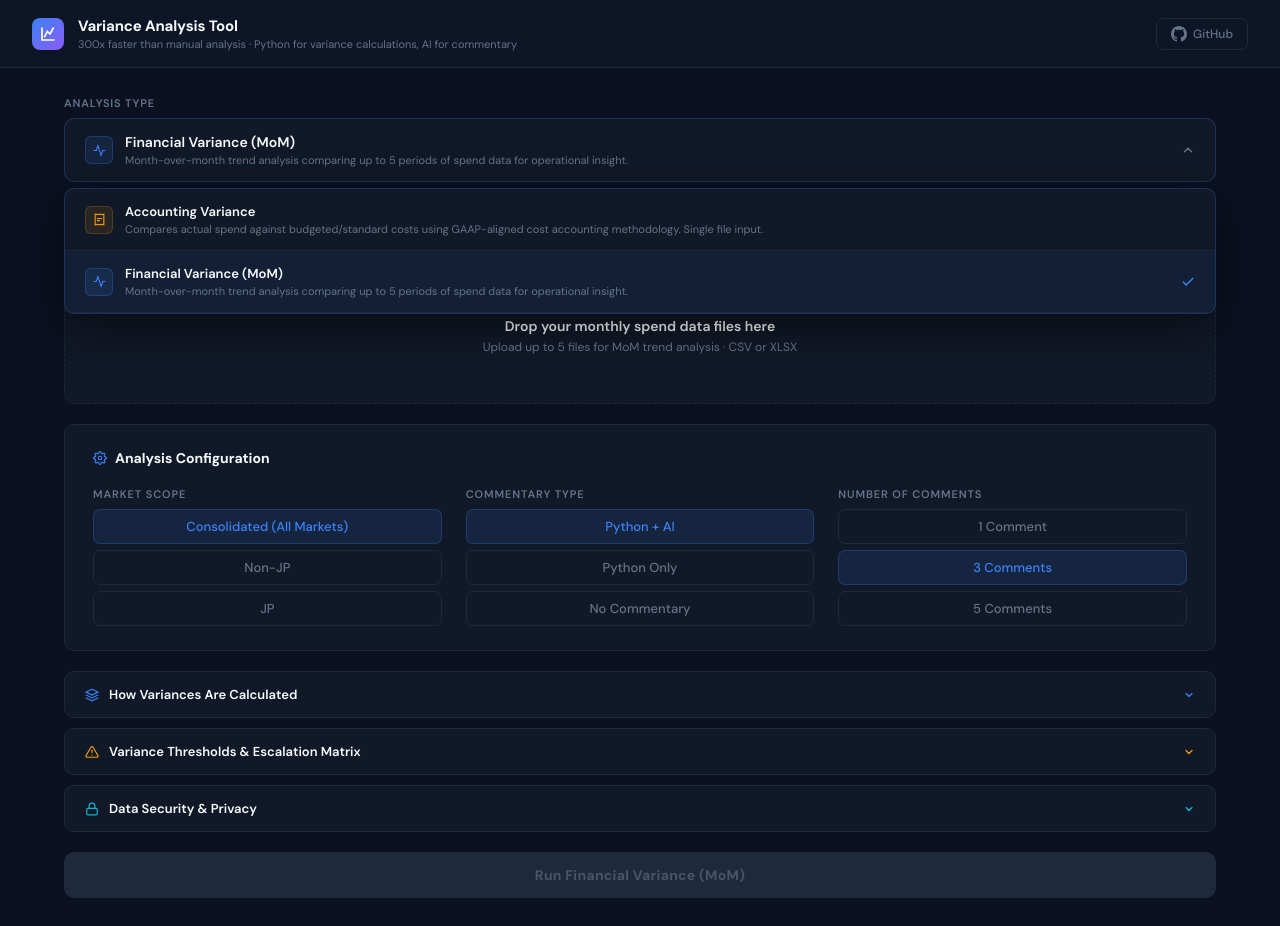
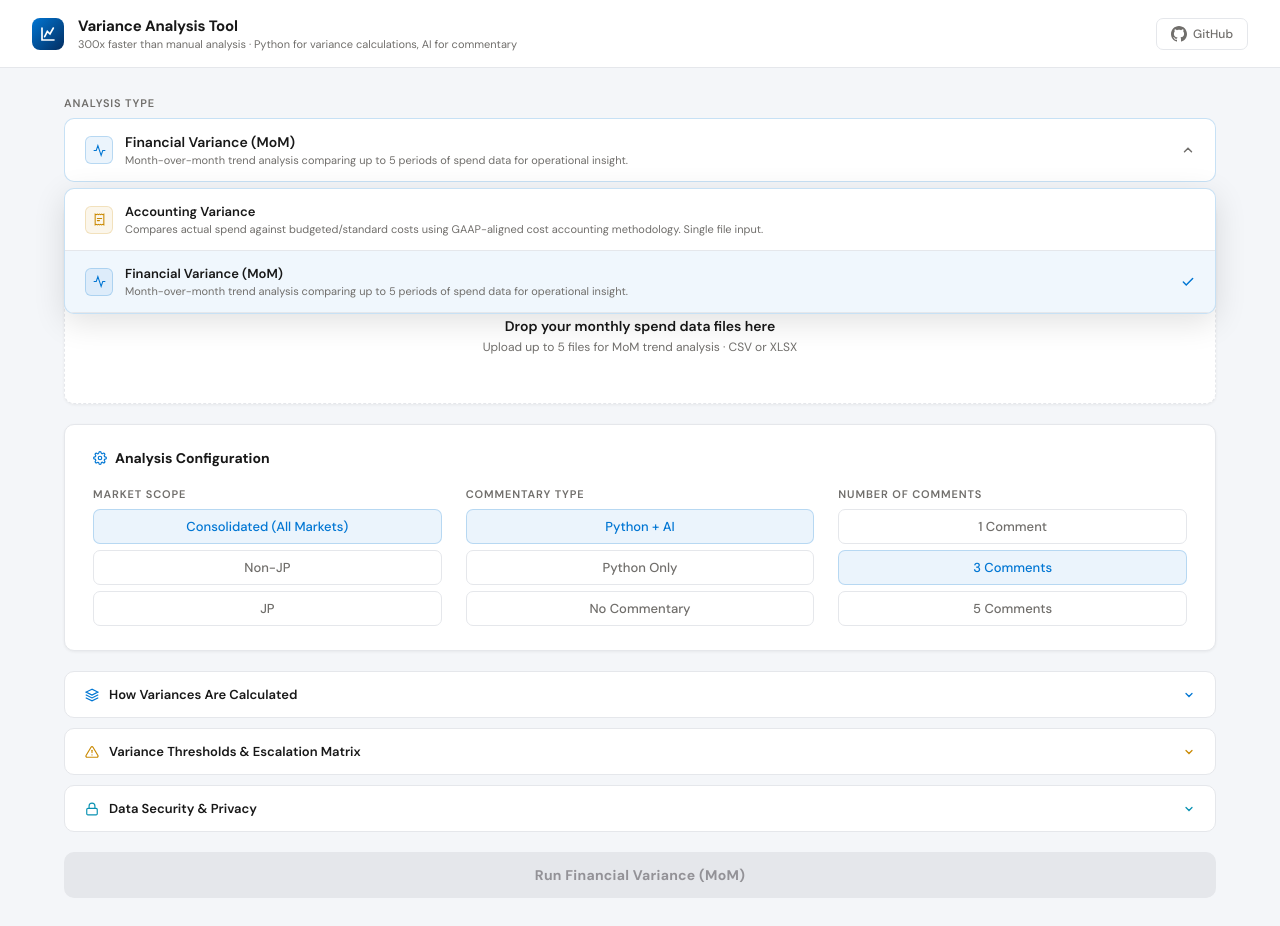
Before and after one commit to dhakshanayashwanth/variance-analysis-tool, a React (Vite) app: page / in a window 1280 px wide. Both pictures are taken after a click on the button 640 px from the left and 150 px from the top of the page. Built offline with nearby package versions, Linux system fonts and the light colour scheme.

Commit message:
Update App.jsx

```diff
--- a/src/App.jsx
+++ b/src/App.jsx
@@ -186,36 +186,36 @@ const fmtVar = (n) => {
 };
 const fmtPct = (n) => `${n >= 0 ? "+" : ""}${n.toFixed(1)}%`;
 
-// ─── Colors & Theme ───
+// ─── Colors & Theme (Salesforce Lightning-aligned) ───
 const t = {
-  bg: "#0B1121",
-  card: "#111827",
-  cardBorder: "#1E293B",
-  cardHover: "#151D2E",
-  accent: "#3B82F6",
-  accentDim: "rgba(59,130,246,0.12)",
-  accentBorder: "rgba(59,130,246,0.25)",
-  green: "#10B981",
-  greenDim: "rgba(16,185,129,0.12)",
-  greenBorder: "rgba(16,185,129,0.25)",
-  red: "#EF4444",
-  redDim: "rgba(239,68,68,0.1)",
-  redBorder: "rgba(239,68,68,0.2)",
-  amber: "#F59E0B",
-  amberDim: "rgba(245,158,11,0.1)",
-  amberBorder: "rgba(245,158,11,0.2)",
-  white: "#F8FAFC",
-  text: "#CBD5E1",
-  textDim: "#64748B",
-  textMuted: "#475569",
-  headerBg: "#0F172A",
-  rowHover: "rgba(59,130,246,0.04)",
-  divider: "#1E293B",
-  purple: "#8B5CF6",
-  purpleDim: "rgba(139,92,246,0.12)",
-  cyan: "#06B6D4",
-  cyanDim: "rgba(6,182,212,0.10)",
-  cyanBorder: "rgba(6,182,212,0.25)",
+  bg: "#F4F6F9",
+  card: "#FFFFFF",
+  cardBorder: "#E5E7EB",
+  cardHover: "#F9FAFB",
+  accent: "#0176D3",
+  accentDim: "rgba(1,118,211,0.08)",
+  accentBorder: "rgba(1,118,211,0.22)",
+  green: "#2E844A",
+  greenDim: "rgba(46,132,74,0.08)",
+  greenBorder: "rgba(46,132,74,0.22)",
+  red: "#EA001E",
+  redDim: "rgba(234,0,30,0.06)",
+  redBorder: "rgba(234,0,30,0.18)",
+  amber: "#CA8A04",
+  amberDim: "rgba(202,138,4,0.08)",
+  amberBorder: "rgba(202,138,4,0.20)",
+  white: "#181818",
+  text: "#3E3E3C",
+  textDim: "#706E6B",
+  textMuted: "#939297",
+  headerBg: "#F7F9FB",
+  rowHover: "rgba(1,118,211,0.04)",
+  divider: "#E5E7EB",
+  purple: "#7B61FF",
+  purpleDim: "rgba(123,97,255,0.08)",
+  cyan: "#0891B2",
+  cyanDim: "rgba(8,145,178,0.07)",
+  cyanBorder: "rgba(8,145,178,0.22)",
 };
 
 // ─── Info Dropdown Component ───
@@ -243,7 +243,7 @@ function InfoDropdown({ icon, title, color, borderColor, bgColor, children }) {
           fontFamily: "inherit",
           transition: "background 0.15s",
         }}
-        onMouseEnter={(e) => { if (!open) e.currentTarget.style.background = "rgba(255,255,255,0.02)"; }}
+        onMouseEnter={(e) => { if (!open) e.currentTarget.style.background = "rgba(0,0,0,0.02)"; }}
         onMouseLeave={(e) => { if (!open) e.currentTarget.style.background = "transparent"; }}
       >
         <div style={{ display: "flex", alignItems: "center", gap: 10 }}>
@@ -297,7 +297,7 @@ function DriverCostCenter({ costCenter, supplier, variance }) {
       </button>
       {open && (
         <div style={{ padding: "0 14px 14px 56px", animation: "fadeIn 0.15s ease" }}>
-          <div style={{ background: "rgba(255,255,255,0.02)", borderRadius: 8, border: `1px solid ${t.divider}`, padding: "14px 18px" }}>
+          <div style={{ background: "rgba(0,0,0,0.02)", borderRadius: 8, border: `1px solid ${t.divider}`, padding: "14px 18px" }}>
             <div style={{ display: "grid", gridTemplateColumns: "1fr 1fr", gap: 16, marginBottom: 12 }}>
               <div>
                 <div style={{ fontSize: 10, fontWeight: 600, color: t.textDim, textTransform: "uppercase", letterSpacing: "0.06em", marginBottom: 4 }}>Supplier</div>
@@ -337,12 +337,12 @@ function DriverGroup({ category, drivers, groupTotal }) {
       <button
         onClick={() => setOpen(!open)}
         style={{
-          width: "100%", padding: "14px 18px", background: "rgba(59,130,246,0.04)", border: "none",
+          width: "100%", padding: "14px 18px", background: "rgba(1,118,211,0.04)", border: "none",
           cursor: "pointer", display: "flex", alignItems: "center", justifyContent: "space-between",
           fontFamily: "inherit", transition: "background 0.1s",
         }}
-        onMouseEnter={(e) => e.currentTarget.style.background = "rgba(59,130,246,0.08)"}
-        onMouseLeave={(e) => e.currentTarget.style.background = "rgba(59,130,246,0.04)"}
+        onMouseEnter={(e) => e.currentTarget.style.background = "rgba(1,118,211,0.08)"}
+        onMouseLeave={(e) => e.currentTarget.style.background = "rgba(1,118,211,0.04)"}
       >
         <div style={{ display: "flex", alignItems: "center", gap: 10 }}>
           <svg width="12" height="12" viewBox="0 0 24 24" fill="none" stroke={t.accent} strokeWidth="2.5" strokeLinecap="round"
@@ -442,7 +442,7 @@ export default function VarianceAnalysisTool() {
   const marketLabel = market === "all" ? "Consolidated (All Markets)" : market === "nonjp" ? "Non-JP Markets" : "JP Market";
 
   // ─── Styles ───
-  const sCard = { background: t.card, border: `1px solid ${t.cardBorder}`, borderRadius: 10 };
+  const sCard = { background: t.card, border: `1px solid ${t.cardBorder}`, borderRadius: 10, boxShadow: "0 1px 3px rgba(0,0,0,0.06)" };
   const sLabel = { fontSize: 11, fontWeight: 600, color: t.textDim, textTransform: "uppercase", letterSpacing: "0.08em", marginBottom: 8 };
   const sBtn = (active) => ({
     padding: "8px 16px",
@@ -457,7 +457,7 @@ export default function VarianceAnalysisTool() {
     fontFamily: "inherit",
   });
   const sTh = { padding: "10px 14px", textAlign: "left", fontSize: 11, fontWeight: 600, color: t.textDim, textTransform: "uppercase", letterSpacing: "0.06em", borderBottom: `1px solid ${t.divider}`, background: t.headerBg };
-  const sTd = (i) => ({ padding: "10px 14px", fontSize: 13, color: t.text, borderBottom: `1px solid ${t.divider}`, background: i % 2 === 0 ? "transparent" : "rgba(255,255,255,0.01)" });
+  const sTd = (i) => ({ padding: "10px 14px", fontSize: 13, color: t.text, borderBottom: `1px solid ${t.divider}`, background: i % 2 === 0 ? "transparent" : "rgba(0,0,0,0.015)" });
 
   const varColor = (v) => v >= 0 ? t.red : t.green;
   const varBg = (v) => v >= 0 ? t.redDim : t.greenDim;
@@ -472,9 +472,9 @@ export default function VarianceAnalysisTool() {
       `}</style>
 
       {/* ═══ Header ═══ */}
-      <div style={{ padding: "16px 32px", borderBottom: `1px solid ${t.divider}`, display: "flex", alignItems: "center", justifyContent: "space-between", background: "rgba(15,23,42,0.8)", backdropFilter: "blur(12px)" }}>
+      <div style={{ padding: "16px 32px", borderBottom: `1px solid ${t.divider}`, display: "flex", alignItems: "center", justifyContent: "space-between", background: "rgba(255,255,255,0.95)", backdropFilter: "blur(12px)" }}>
         <div style={{ display: "flex", alignItems: "center", gap: 14 }}>
-          <div style={{ width: 32, height: 32, borderRadius: 8, background: `linear-gradient(135deg, ${t.accent}, ${t.purple})`, display: "flex", alignItems: "center", justifyContent: "center" }}>
+          <div style={{ width: 32, height: 32, borderRadius: 8, background: `linear-gradient(135deg, #0176D3, #032D60)`, display: "flex", alignItems: "center", justifyContent: "center" }}>
             <svg width="16" height="16" viewBox="0 0 24 24" fill="none" stroke="white" strokeWidth="2.5" strokeLinecap="round"><path d="M3 3v18h18"/><path d="M7 16l4-8 4 4 5-9"/></svg>
           </div>
           <div>
@@ -556,7 +556,7 @@ export default function VarianceAnalysisTool() {
               <div style={{
                 position: "absolute", top: "100%", left: 0, right: 0, zIndex: 50,
                 marginTop: 6, borderRadius: 10, border: `1px solid ${t.accentBorder}`,
-                background: t.card, boxShadow: "0 12px 40px rgba(0,0,0,0.5)",
+                background: t.card, boxShadow: "0 8px 32px rgba(0,0,0,0.12)",
                 animation: "fadeIn 0.15s ease", overflow: "hidden",
               }}>
                 {Object.entries(analysisTypes).map(([key, val]) => (
@@ -565,14 +565,14 @@ export default function VarianceAnalysisTool() {
                     onClick={() => { setAnalysisType(key); setTypeDropdownOpen(false); setFiles([]); }}
                     style={{
                       width: "100%", padding: "14px 20px",
-                      background: analysisType === key ? "rgba(59,130,246,0.06)" : "transparent",
+                      background: analysisType === key ? "rgba(1,118,211,0.06)" : "transparent",
                       border: "none", borderBottom: `1px solid ${t.divider}`,
                       cursor: "pointer", fontFamily: "inherit",
                       display: "flex", alignItems: "center", gap: 12,
                       transition: "background 0.1s",
                     }}
-                    onMouseEnter={(e) => e.currentTarget.style.background = "rgba(59,130,246,0.08)"}
-                    onMouseLeave={(e) => e.currentTarget.style.background = analysisType === key ? "rgba(59,130,246,0.06)" : "transparent"}
+                    onMouseEnter={(e) => e.currentTarget.style.background = "rgba(1,118,211,0.08)"}
+                    onMouseLeave={(e) => e.currentTarget.style.background = analysisType === key ? "rgba(1,118,211,0.06)" : "transparent"}
                   >
                     <div style={{
                       width: 28, height: 28, borderRadius: 6,
@@ -662,7 +662,7 @@ export default function VarianceAnalysisTool() {
                       <div key={i} style={{
                         display: "flex", alignItems: "center", justifyContent: "space-between",
                         padding: "8px 14px", borderRadius: 7,
-                        background: "rgba(255,255,255,0.02)", border: `1px solid ${t.divider}`,
+                        background: "rgba(0,0,0,0.02)", border: `1px solid ${t.divider}`,
                       }}>
                         <div style={{ display: "flex", alignItems: "center", gap: 10 }}>
                           <svg width="14" height="14" viewBox="0 0 24 24" fill="none" stroke={t.textDim} strokeWidth="2" strokeLinecap="round">
@@ -772,7 +772,7 @@ export default function VarianceAnalysisTool() {
                 <div style={{ marginTop: 4 }}>
                   <div style={{
                     padding: "12px 16px", borderRadius: 8,
-                    background: "rgba(0,0,0,0.25)", border: `1px solid ${t.divider}`,
+                    background: "rgba(0,0,0,0.03)", border: `1px solid ${t.divider}`,
                     fontFamily: "'JetBrains Mono', monospace", fontSize: 14, fontWeight: 500,
                     color: t.accent, marginBottom: 14, letterSpacing: "0.02em",
                   }}>
@@ -787,7 +787,7 @@ export default function VarianceAnalysisTool() {
                       <div key={i} style={{ display: "flex", gap: 10, alignItems: "flex-start" }}>
                         <div style={{
                           width: 20, height: 20, borderRadius: 5, flexShrink: 0, marginTop: 1,
-                          background: "rgba(59,130,246,0.15)", border: `1px solid ${t.accentBorder}`,
+                          background: "rgba(1,118,211,0.12)", border: `1px solid ${t.accentBorder}`,
                           display: "flex", alignItems: "center", justifyContent: "center",
                           fontSize: 10, fontWeight: 700, color: t.accent, fontFamily: "'JetBrains Mono', monospace",
                         }}>{i + 1}</div>
@@ -814,7 +814,7 @@ export default function VarianceAnalysisTool() {
                           <th key={h} style={{
                             padding: "8px 12px", textAlign: "left", fontSize: 10, fontWeight: 600,
                             color: t.textDim, textTransform: "uppercase", letterSpacing: "0.06em",
-                            borderBottom: `1px solid ${t.divider}`, background: "rgba(0,0,0,0.2)",
+                            borderBottom: `1px solid ${t.divider}`, background: "rgba(0,0,0,0.02)",
                           }}>{h}</th>
                         ))}
                       </tr>
@@ -864,7 +864,7 @@ export default function VarianceAnalysisTool() {
                     {/* Architecture diagram */}
                     <div style={{
                       padding: "16px 20px", borderRadius: 8,
-                      background: "rgba(0,0,0,0.25)", border: `1px solid ${t.divider}`,
+                      background: "rgba(0,0,0,0.03)", border: `1px solid ${t.divider}`,
                     }}>
                       <div style={{ fontSize: 11, fontWeight: 600, color: t.textDim, textTransform: "uppercase", letterSpacing: "0.06em", marginBottom: 12 }}>Data Flow Architecture</div>
                       <div style={{ display: "flex", alignItems: "center", justifyContent: "center", gap: 0, flexWrap: "wrap" }}>
@@ -885,7 +885,7 @@ export default function VarianceAnalysisTool() {
                           ) : (
                             <div key={i} style={{
                               padding: "10px 14px", borderRadius: 8, textAlign: "center", minWidth: 90,
-                              background: item.label === "PII Proxy" ? t.cyanDim : "rgba(255,255,255,0.03)",
+                              background: item.label === "PII Proxy" ? t.cyanDim : "rgba(0,0,0,0.025)",
                               border: `1px solid ${item.label === "PII Proxy" ? t.cyanBorder : t.divider}`,
                             }}>
                               <div style={{ fontSize: 18, marginBottom: 4 }}>{item.icon}</div>
@@ -923,7 +923,7 @@ export default function VarianceAnalysisTool() {
                       ].map((sec, i) => (
                         <div key={i} style={{
                           padding: "14px 16px", borderRadius: 8,
-                          background: "rgba(0,0,0,0.15)", border: `1px solid ${t.divider}`,
+                          background: "rgba(0,0,0,0.025)", border: `1px solid ${t.divider}`,
                         }}>
                           <div style={{ display: "flex", alignItems: "center", gap: 8, marginBottom: 8 }}>
                             <span style={{ fontSize: 14 }}>{sec.icon}</span>
@@ -947,7 +947,7 @@ export default function VarianceAnalysisTool() {
                 padding: "14px",
                 borderRadius: 10,
                 border: "none",
-                background: hasFiles && !analyzing ? `linear-gradient(135deg, ${t.accent}, ${t.purple})` : t.cardBorder,
+                background: hasFiles && !analyzing ? `linear-gradient(135deg, #0176D3, #032D60)` : t.cardBorder,
                 color: hasFiles && !analyzing ? "#fff" : t.textMuted,
                 fontSize: 14,
                 fontWeight: 700,
@@ -955,7 +955,7 @@ export default function VarianceAnalysisTool() {
                 fontFamily: "inherit",
                 letterSpacing: "0.02em",
                 transition: "all 0.2s",
-                boxShadow: hasFiles && !analyzing ? "0 4px 24px rgba(59,130,246,0.25)" : "none",
+                boxShadow: hasFiles && !analyzing ? "0 4px 24px rgba(1,118,211,0.18)" : "none",
               }}
             >
               {analyzing ? "Analyzing..." : `Run ${currentType.label}${isMultiFile && files.length > 1 ? ` (${files.length} files)` : ""}`}
@@ -971,7 +971,7 @@ export default function VarianceAnalysisTool() {
                   <span style={{ fontSize: 12, fontWeight: 600, color: t.accent, fontFamily: "'JetBrains Mono', monospace" }}>{progress}%</span>
                 </div>
                 <div style={{ height: 4, borderRadius: 2, background: t.cardBorder }}>
-                  <div style={{ height: "100%", borderRadius: 2, background: `linear-gradient(90deg, ${t.accent}, ${t.purple})`, width: `${progress}%`, transition: "width 0.3s ease" }} />
+                  <div style={{ height: "100%", borderRadius: 2, background: `linear-gradient(90deg, #0176D3, #032D60)`, width: `${progress}%`, transition: "width 0.3s ease" }} />
                 </div>
               </div>
             )}
@@ -1044,7 +1044,7 @@ export default function VarianceAnalysisTool() {
                 <div style={{ marginTop: 4 }}>
                   <div style={{
                     padding: "10px 14px", borderRadius: 6,
-                    background: "rgba(0,0,0,0.25)", border: `1px solid ${t.divider}`,
+                    background: "rgba(0,0,0,0.03)", border: `1px solid ${t.divider}`,
                     fontFamily: "'JetBrains Mono', monospace", fontSize: 13, fontWeight: 500,
                     color: t.accent, marginBottom: 10,
                   }}>{resType.formula}</div>
@@ -1071,7 +1071,7 @@ export default function VarianceAnalysisTool() {
                     return (
                       <div key={i} style={{
                         display: "flex", alignItems: "center", gap: 12, padding: "8px 12px", borderRadius: 6,
-                        background: "rgba(0,0,0,0.15)", border: `1px solid ${t.divider}`,
+                        background: "rgba(0,0,0,0.025)", border: `1px solid ${t.divider}`,
                       }}>
                         <span style={{
                           fontSize: 10, padding: "3px 8px", borderRadius: 4, fontWeight: 700,
@@ -1199,7 +1199,7 @@ export default function VarianceAnalysisTool() {
                 <div style={{ padding: "16px 20px", borderBottom: `1px solid ${t.divider}`, display: "flex", alignItems: "center", gap: 8 }}>
                   <svg width="14" height="14" viewBox="0 0 24 24" fill="none" stroke={t.green} strokeWidth="2" strokeLinecap="round"><path d="M21 15a2 2 0 01-2 2H7l-4 4V5a2 2 0 012-2h14a2 2 0 012 2z"/></svg>
                   <span style={{ fontSize: 14, fontWeight: 700, color: t.white }}>Variance Commentary</span>
-                  <span style={{ fontSize: 10, padding: "2px 8px", borderRadius: 10, background: results.commentaryType === "ai" ? t.purpleDim : t.accentDim, border: `1px solid ${results.commentaryType === "ai" ? "rgba(139,92,246,0.25)" : t.accentBorder}`, color: results.commentaryType === "ai" ? t.purple : t.accent, fontWeight: 600 }}>
+                  <span style={{ fontSize: 10, padding: "2px 8px", borderRadius: 10, background: results.commentaryType === "ai" ? t.purpleDim : t.accentDim, border: `1px solid ${results.commentaryType === "ai" ? "rgba(123,97,255,0.22)" : t.accentBorder}`, color: results.commentaryType === "ai" ? t.purple : t.accent, fontWeight: 600 }}>
                     {results.commentaryType === "ai" ? "AI-Enhanced" : "Python Generated"}
                   </span>
                   {results.commentaryType === "ai" && (
@@ -1244,7 +1244,7 @@ export default function VarianceAnalysisTool() {
                   display: "inline-flex", alignItems: "center", gap: 6,
                   fontSize: 11, fontWeight: 500, color: t.textDim,
                   textDecoration: "none", padding: "5px 12px", borderRadius: 6,
-                  border: `1px solid ${t.divider}`, background: "rgba(255,255,255,0.02)",
+                  border: `1px solid ${t.divider}`, background: "rgba(0,0,0,0.02)",
                   transition: "all 0.15s",
                 }}
                 onMouseEnter={(e) => { e.currentTarget.style.borderColor = t.accentBorder; e.currentTarget.style.color = t.accent; }}
```
